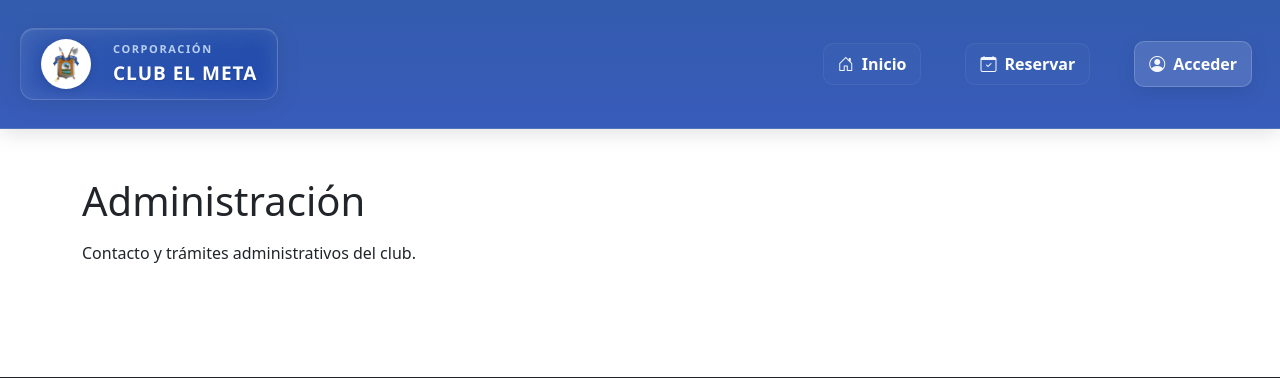
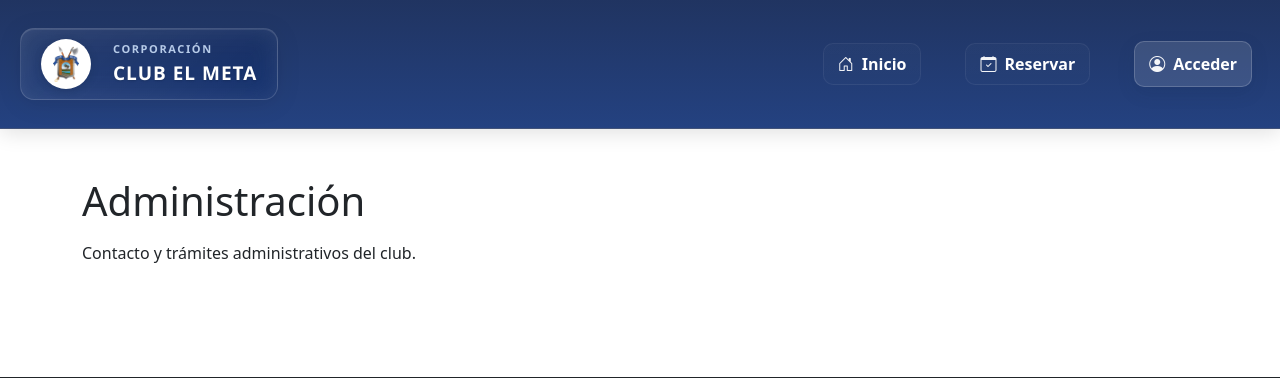
Before and after one commit to 444Pipe/clubmetaREPO, a Django app: page /administracion/ in a window 1280 px wide. Shown: the top 378 px of the page. Run offline with Django 5.2, Linux system fonts and the light colour scheme; parts of the project's set-up code (start-up, migrations or seed data) failed here and were passed over.

Commit message:
Oscurecer el color azul de la barra de navegación superior

```diff
--- a/static/css/navbar.css
+++ b/static/css/navbar.css
@@ -7,7 +7,7 @@
 }
 
 .site-header{
-  background: linear-gradient(180deg, rgba(15, 63, 159, 0.85) 0%, rgba(21, 63, 174, 0.85) 100%);
+  background: linear-gradient(180deg, rgba(8, 30, 80, 0.9) 0%, rgba(12, 45, 115, 0.9) 100%);
   -webkit-backdrop-filter: blur(12px);
   backdrop-filter: blur(12px);
   box-shadow: 0 4px 20px rgba(0,0,0,0.12);
```
